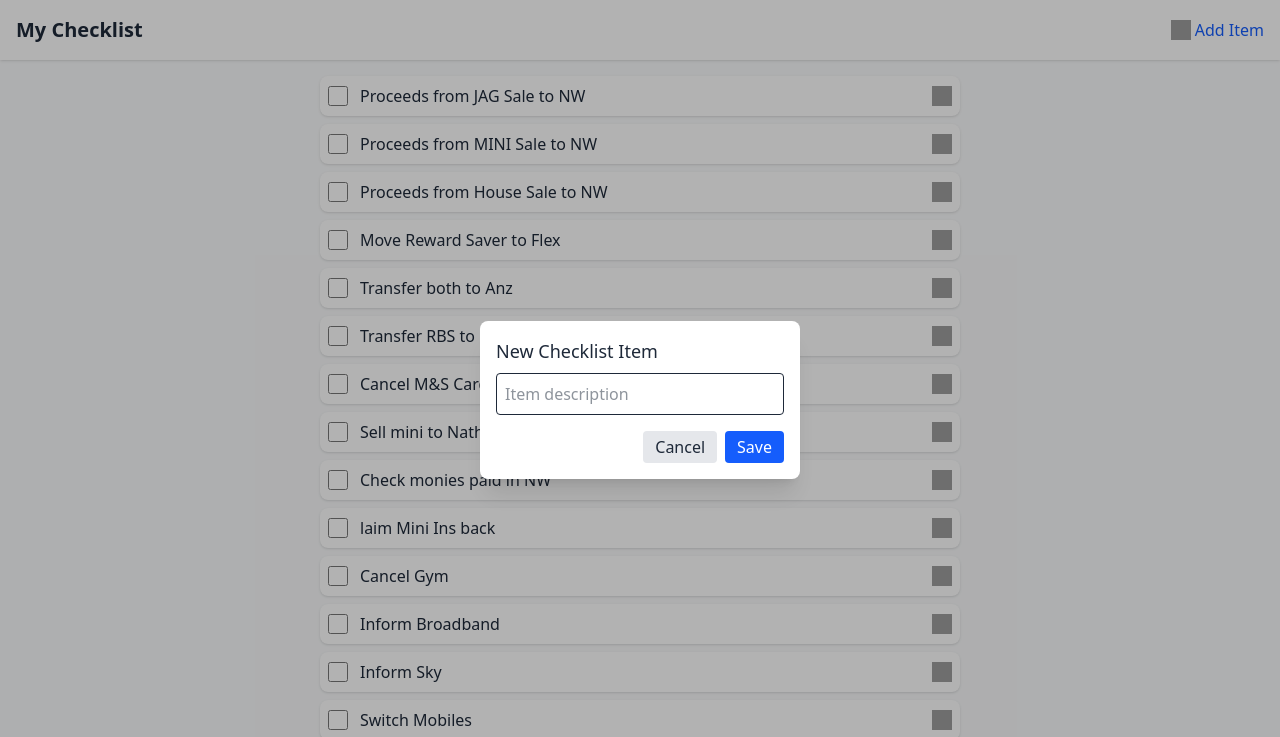
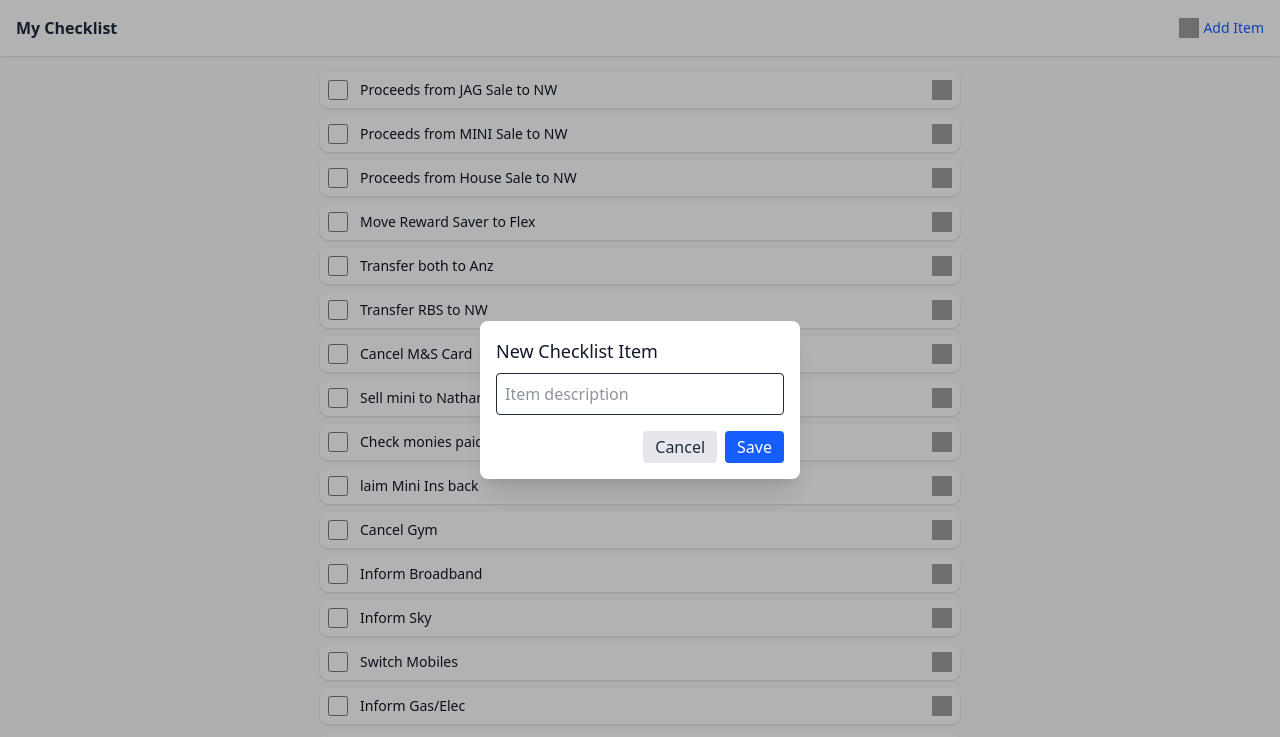
Before and after one commit to Rickkenworthy/MyList, a plain HTML site: page index.html in a window 1280 px wide. Both pictures are taken after a click on the button "Add Item". Shown: the top 737 px of the page. Drawn offline with nearby package versions, Linux system fonts and the light colour scheme; grey boxes are pictures that could not be loaded.

Commit message:
Update index.html

```diff
--- a/index.html
+++ b/index.html
@@ -1,5 +1,5 @@
 <!DOCTYPE html>
-<html lang="en">
+<html lang="en" class="h-full">
 <head>
   <meta charset="UTF-8">
   <title>My Checklist</title>
@@ -11,15 +11,21 @@
     /* Reserve space for Lucide icons to avoid CLS */
     img.icon { width: 1.25rem; height: 1.25rem; }
   </style>
+  <script>
+    // Enable dark mode based on the user’s OS preference
+    if (window.matchMedia('(prefers-color-scheme: dark)').matches) {
+      document.documentElement.classList.add('dark');
+    }
+  </script>
 </head>
-<body class="bg-gray-50 font-sans text-gray-800">
+<body class="h-full bg-gray-50 dark:bg-gray-900 text-gray-800 dark:text-gray-100 font-sans">
 
   <!-- Header -->
-  <header class="p-4 bg-white shadow-sm flex items-center justify-between">
-    <h1 class="text-xl font-semibold">My Checklist</h1>
-    <button id="addBtn" class="flex items-center space-x-1 text-blue-600 hover:text-blue-800">
+  <header class="p-4 bg-white dark:bg-gray-800 shadow-sm flex items-center justify-between">
+    <h1 class="text-xl font-semibold text-lg md:text-base">My Checklist</h1>
+    <button id="addBtn" class="flex items-center space-x-1 text-blue-600 dark:text-blue-400 hover:text-blue-800 dark:hover:text-blue-300">
       <img src="https://unpkg.com/lucide-static@latest/icons/plus.svg" alt="Add" class="icon">
-      <span>Add Item</span>
+      <span class="text-base md:text-sm">Add Item</span>
     </button>
   </header>
 
@@ -30,12 +36,12 @@
 
   <!-- Add‑item modal -->
   <div id="modal" class="fixed inset-0 bg-black/30 flex items-center justify-center hidden">
-    <div class="bg-white rounded-lg shadow-xl p-4 w-80">
-      <h2 class="text-lg font-medium mb-2">New Checklist Item</h2>
+    <div class="bg-white dark:bg-gray-800 rounded-lg shadow-xl p-4 w-80">
+      <h2 class="text-lg font-medium mb-2 text-gray-900 dark:text-gray-100">New Checklist Item</h2>
       <input id="newItemText" type="text" placeholder="Item description"
-             class="w-full p-2 border rounded mb-4 focus:outline-none focus:ring-2 focus:ring-blue-500">
+             class="w-full p-2 border rounded mb-4 focus:outline-none focus:ring-2 focus:ring-blue-500 dark:border-gray-600 dark:bg-gray-700 dark:text-gray-100">
       <div class="flex justify-end space-x-2">
-        <button id="cancelBtn" class="px-3 py-1 bg-gray-200 rounded hover:bg-gray-300">Cancel</button>
+        <button id="cancelBtn" class="px-3 py-1 bg-gray-200 dark:bg-gray-600 rounded hover:bg-gray-300 dark:hover:bg-gray-500">Cancel</button>
         <button id="saveBtn" class="px-3 py-1 bg-blue-600 text-white rounded hover:bg-blue-700">Save</button>
       </div>
     </div>
@@ -60,11 +66,11 @@
       list.innerHTML = '';
       state.forEach((item, i) => {
         const li = document.createElement('li');
-        li.className = 'flex items-center space-x-3 p-2 bg-white rounded-lg shadow-sm';
+        li.className = 'flex items-center space-x-3 p-2 bg-white dark:bg-gray-800 rounded-lg shadow-sm';
         li.innerHTML = `
-          <input type="checkbox" class="form-checkbox h-5 w-5 text-blue-600 rounded" data-index="${i}" ${item.checked ? 'checked' : ''}>
-          <span class="flex-1 ${item.checked ? 'line-through' : ''}">${item.text}</span>
-          <button data-index="${i}" class="text-red-500 hover:text-red-700">
+          <input type="checkbox" class="form-checkbox h-5 w-5 text-blue-600 dark:text-blue-400 rounded" data-index="${i}" ${item.checked ? 'checked' : ''}>
+          <span class="flex-1 ${item.checked ? 'line-through' : ''} text-base md:text-sm text-gray-900 dark:text-gray-100">${item.text}</span>
+          <button data-index="${i}" class="text-red-500 dark:text-red-400 hover:text-red-700 dark:hover:text-red-300">
             <img src="https://unpkg.com/lucide-static@latest/icons/trash-2.svg" alt="Delete" class="icon">
           </button>
         `;
@@ -72,7 +78,7 @@
       });
     }
 
-    // ---------- Initial Data ----------
+    // ---------- Default Tasks ----------
     const DEFAULT_TASKS = [
       { text: 'Proceeds from JAG Sale to NW', checked: false },
       { text: 'Proceeds from MINI Sale to NW', checked: false },
@@ -148,4 +154,4 @@
     });
   </script>
 </body>
-</html>“Add checklist page”
+</html>
```
